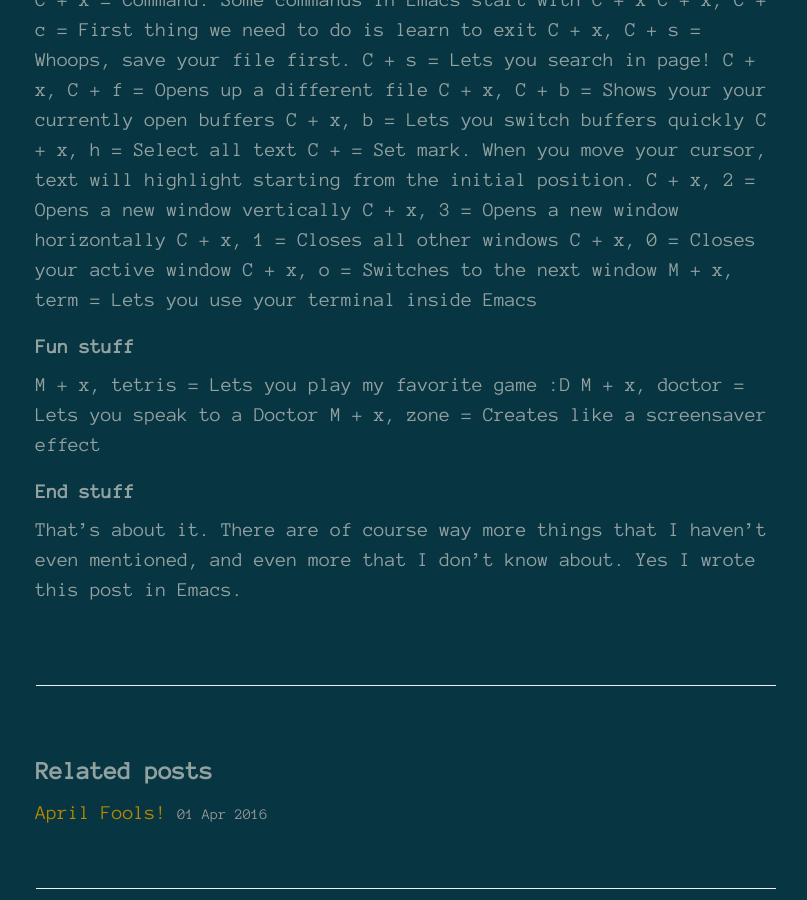
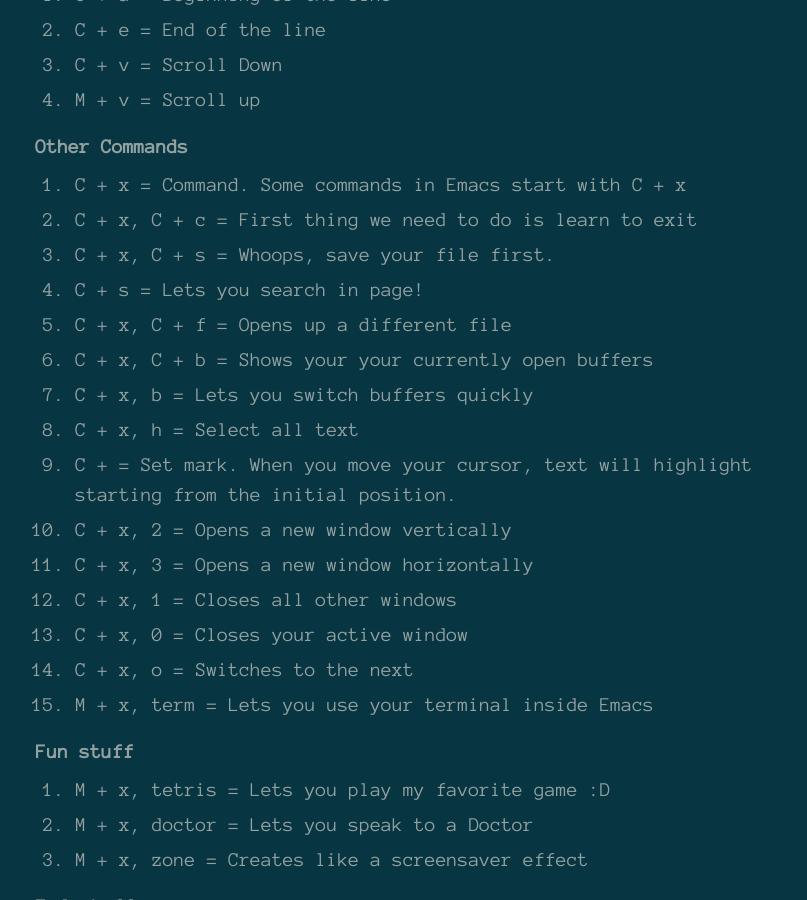
Before and after one commit to developermo-de/bootmode, a Jekyll site: the page built from _posts/2016-04-14-emacs.md, in a window 1280 px wide and 900 px high, scrolled down 1196 px. Shown: the whole window, without its empty margins (8-815 px from the left). Built offline with Jekyll 4.4.1, drawn with Linux system fonts in a browser that asks for light colours; part of the change alters nothing that is shown.

Commit message:
using ordered lists since I hate kramdown

```diff
--- a/_posts/2016-04-14-emacs.md
+++ b/_posts/2016-04-14-emacs.md
@@ -19,46 +19,46 @@ I used both, they're both cool :)
 
 Wanna give it a try? Here's a quick primer.
 
-* C = Control Key
-* M = Alt Key
+1. C = Control Key
+2. M = Alt Key
 
 ##### Basic Cursor Movement
 
-* C + f = Move forwards
-* C + b = Move back
-* C + p = Move up (prev. line)
-* C + n = Move down (next line)
+1. C + f = Move forwards
+2. C + b = Move back
+3. C + p = Move up (prev. line)
+4. C + n = Move down (next line)
 
 These 4 commands correspond to HJKL in Vim.
 
-* C + a = Beginning of the line
-* C + e = End of the line
-* C + v = Scroll Down
-* M + v = Scroll up
+1. C + a = Beginning of the line
+1. C + e = End of the line
+1. C + v = Scroll Down
+1. M + v = Scroll up
 
 ##### Other Commands
 
-* C + x = Command. Some commands in Emacs start with C + x
-* C + x, C + c = First thing we need to do is learn to exit
-* C + x, C + s = Whoops, save your file first.
-* C + s = Lets you search in page!
-* C + x, C + f = Opens up a different file
-* C + x, C + b = Shows your your currently open buffers
-* C + x, b = Lets you switch buffers quickly
-* C + x, h = Select all text
-* C + <spacebar> = Set mark. When you move your cursor, text will highlight starting from the initial position.
-* C + x, 2 = Opens a new window vertically
-* C + x, 3 = Opens a new window horizontally
-* C + x, 1 = Closes all other windows
-* C + x, 0 = Closes your active window
-* C + x, o = Switches to the next window
-* M + x, term = Lets you use your terminal inside Emacs
+1. C + x = Command. Some commands in Emacs start with C + x
+1. C + x, C + c = First thing we need to do is learn to exit
+1. C + x, C + s = Whoops, save your file first.
+1. C + s = Lets you search in page!
+1. C + x, C + f = Opens up a  different file
+1. C + x, C + b = Shows your your currently open buffers
+1. C + x, b = Lets you switch buffers quickly
+1. C + x, h = Select all text
+1. C + <spacebar> = Set mark. When you move your cursor, text will highlight starting from the initial position.
+1. C + x, 2 = Opens a new window vertically
+1. C + x, 3 = Opens a new window horizontally
+1. C + x, 1 = Closes all other windows
+1. C + x, 0 = Closes your active window
+1. C + x, o = Switches to the next
+1. M + x, term = Lets you use your terminal inside Emacs
 
 ##### Fun stuff
 
-* M + x, tetris = Lets you play my favorite game :D
-* M + x, doctor = Lets you speak to a Doctor
-* M + x, zone = Creates like a screensaver effect
+1. M + x, tetris = Lets you play my favorite game :D
+1. M + x, doctor = Lets you speak to a Doctor
+1. M + x, zone = Creates like a screensaver effect
 
 #### End stuff
 
```
